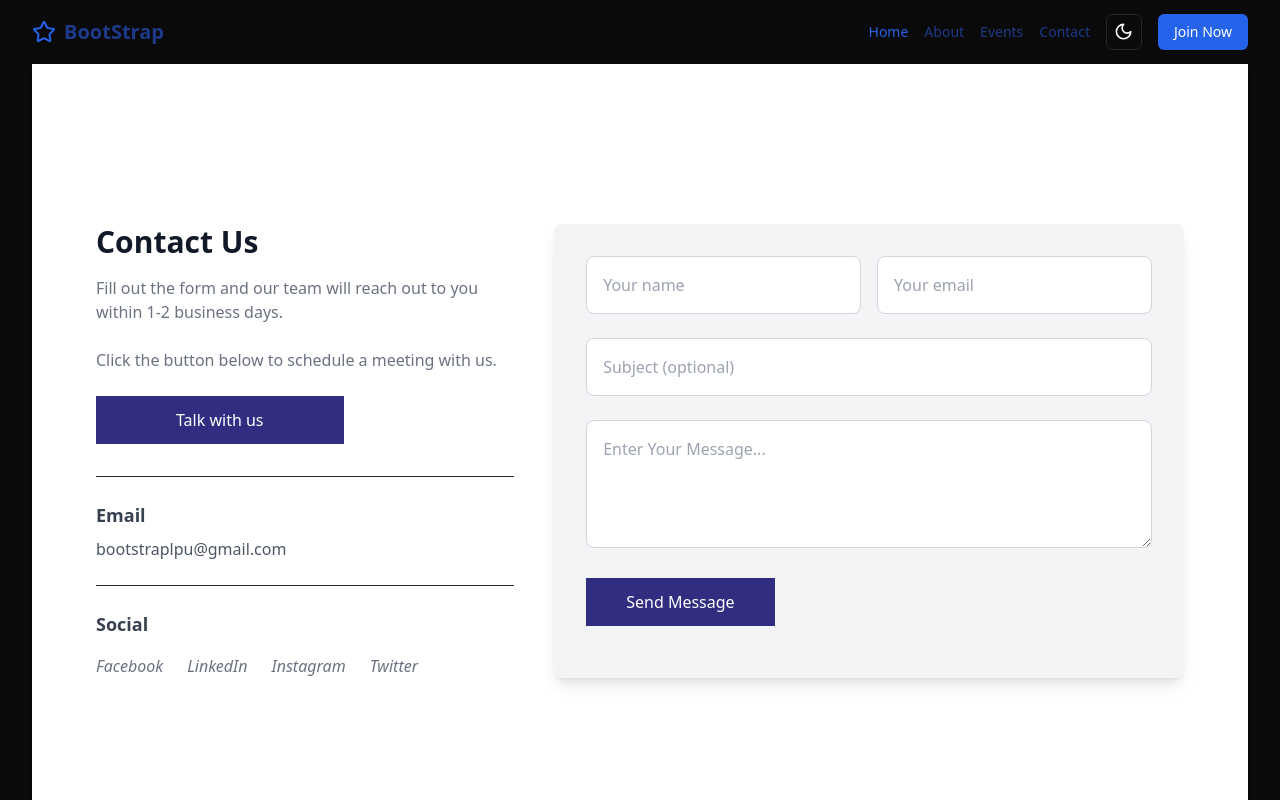
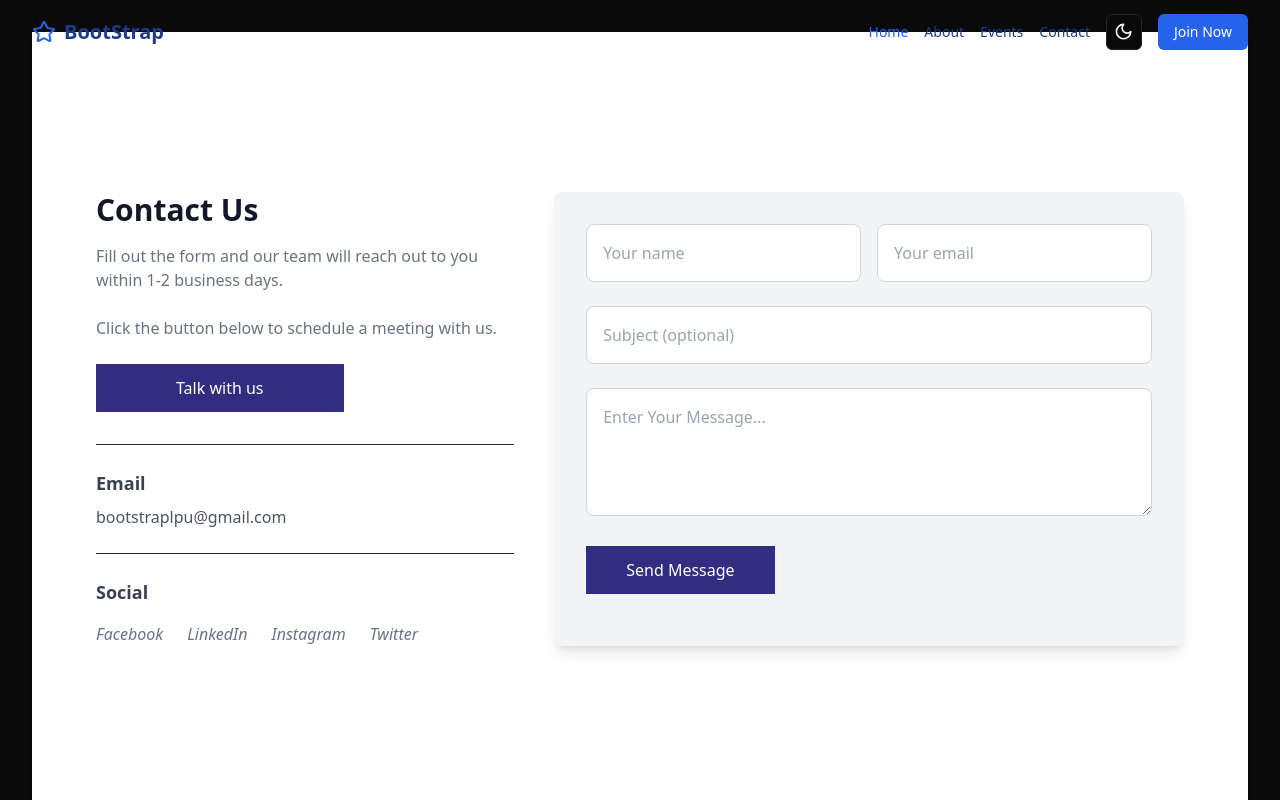
Before and after one commit to Seerat2004/bootstrap-official, a React (Vite) app: page /contactus in a window 1280 px wide. Shown: the top 800 px of the page. Built offline with nearby package versions, Linux system fonts and the light colour scheme.

Commit message:
Thinking about the cnanges

```diff
--- a/src/pages/ContactUs.tsx
+++ b/src/pages/ContactUs.tsx
@@ -18,7 +18,7 @@
     };
 
     return (
-        <div className="flex flex-col md:flex-row justify-between px-16 py-40 bg-white mt-8 shadow-md">
+        <div className="flex flex-col md:flex-row justify-between px-16 py-40 bg-white shadow-md">
             <div className="md:w-2/5 mb-8 md:mb-0 mr-10">
                 <h3 className="text-3xl font-semibold mb-4 text-gray-900">Contact Us</h3>
                 <p className="mb-6 text-gray-500">
```
